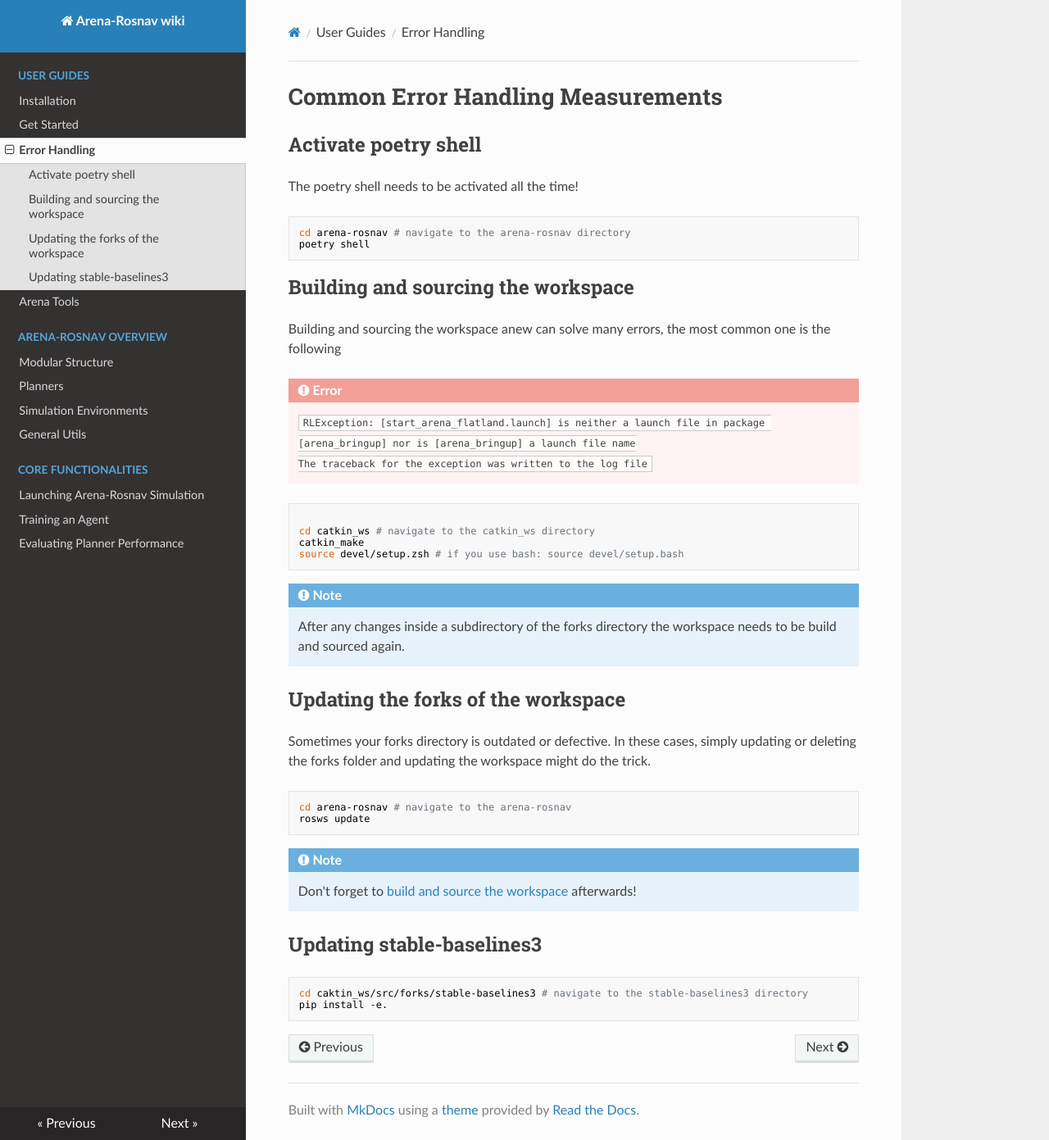
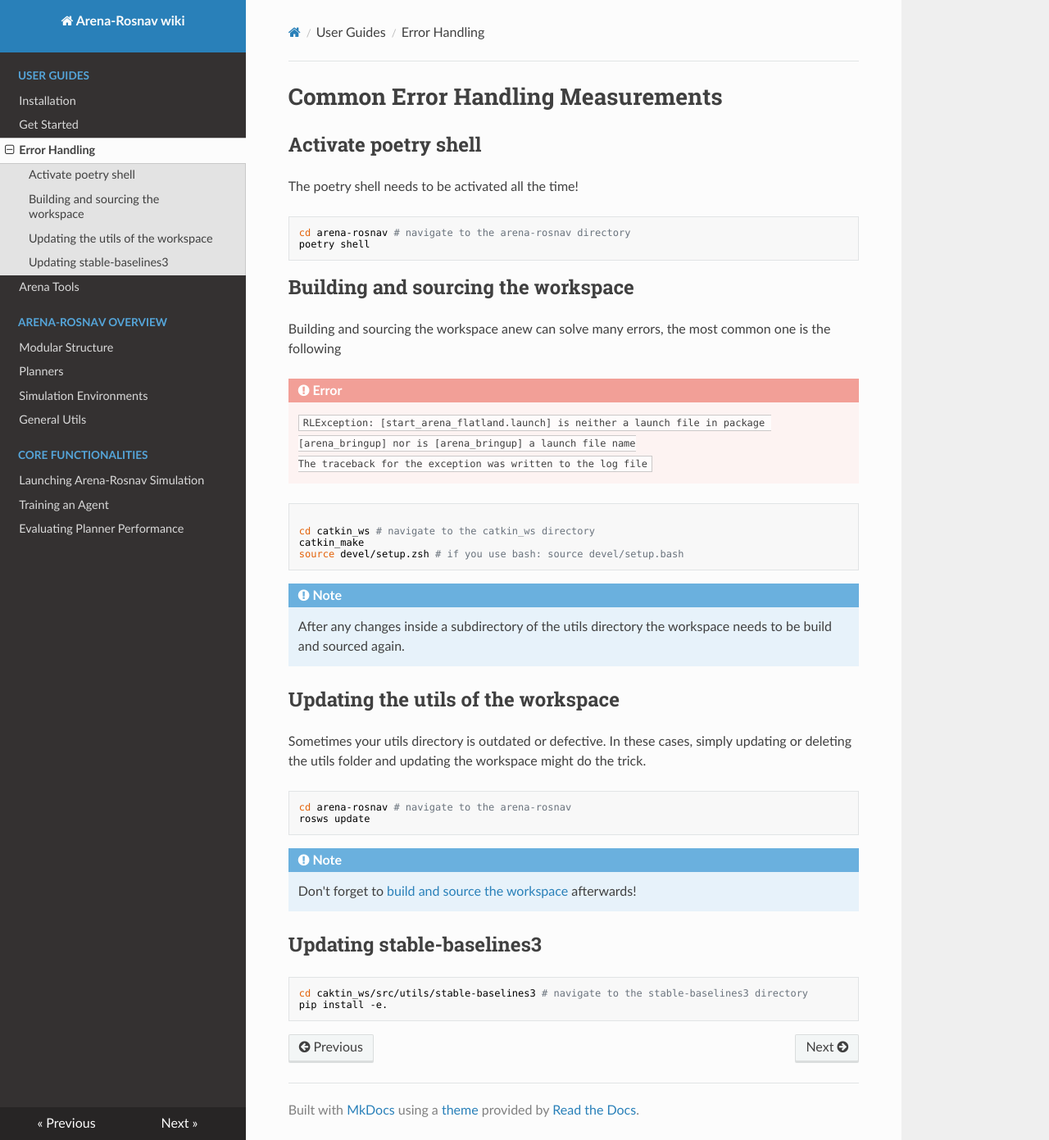
Before and after one commit to Arena-Rosnav/.github, an MkDocs documentation site: the page built from docs/user_guides/error_handling.md, in a window 1280 px wide and 1391 px high. Shown: the whole window at 82% size. Built offline with MkDocs 1.6.1, drawn with Linux system fonts in a browser that asks for light colours; nearby versions of some CDN libraries.

Commit message:
forks -> utils

````diff
--- a/docs/user_guides/error_handling.md
+++ b/docs/user_guides/error_handling.md
@@ -24,10 +24,10 @@ source devel/setup.zsh # if you use bash: source devel/setup.bash
 ```
 
 !!! note
-    After any changes inside a subdirectory of the forks directory the workspace needs to be build and sourced again.
+    After any changes inside a subdirectory of the utils directory the workspace needs to be build and sourced again.
 
-## Updating the forks of the workspace
-Sometimes your forks directory is outdated or defective. In these cases, simply updating or deleting the forks folder and updating the workspace might do the trick.
+## Updating the utils of the workspace
+Sometimes your utils directory is outdated or defective. In these cases, simply updating or deleting the utils folder and updating the workspace might do the trick.
 ```
 cd arena-rosnav # navigate to the arena-rosnav
 rosws update
@@ -38,6 +38,6 @@ rosws update
 
 ## Updating stable-baselines3
 ```
-cd caktin_ws/src/forks/stable-baselines3 # navigate to the stable-baselines3 directory
+cd caktin_ws/src/utils/stable-baselines3 # navigate to the stable-baselines3 directory
 pip install -e.
 ```
````
Also changed, not shown: docs/user_guides/installation.md (+1 -1 lines).
